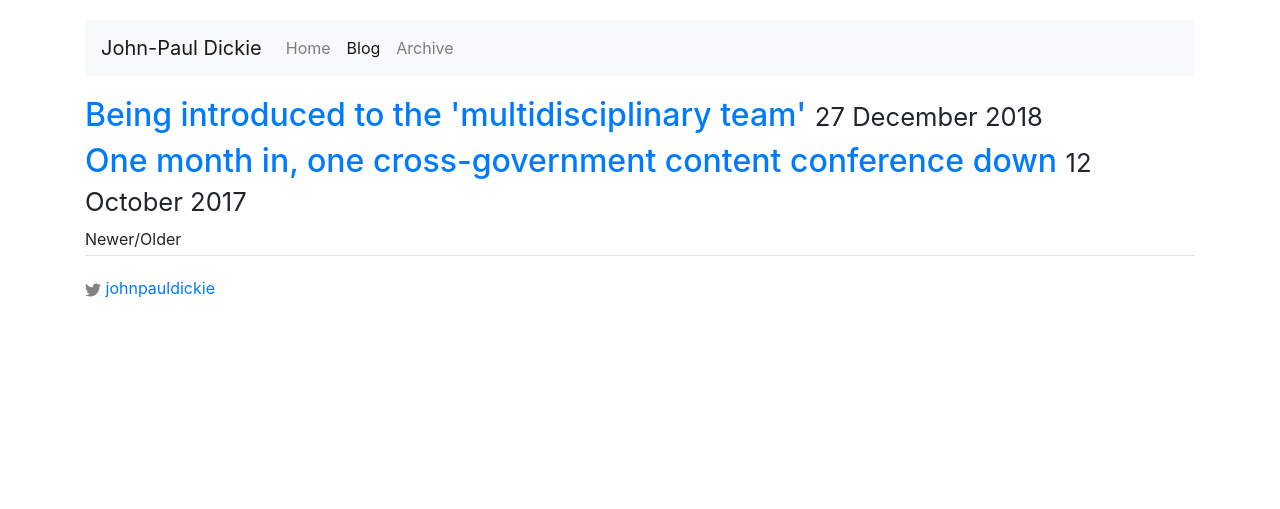
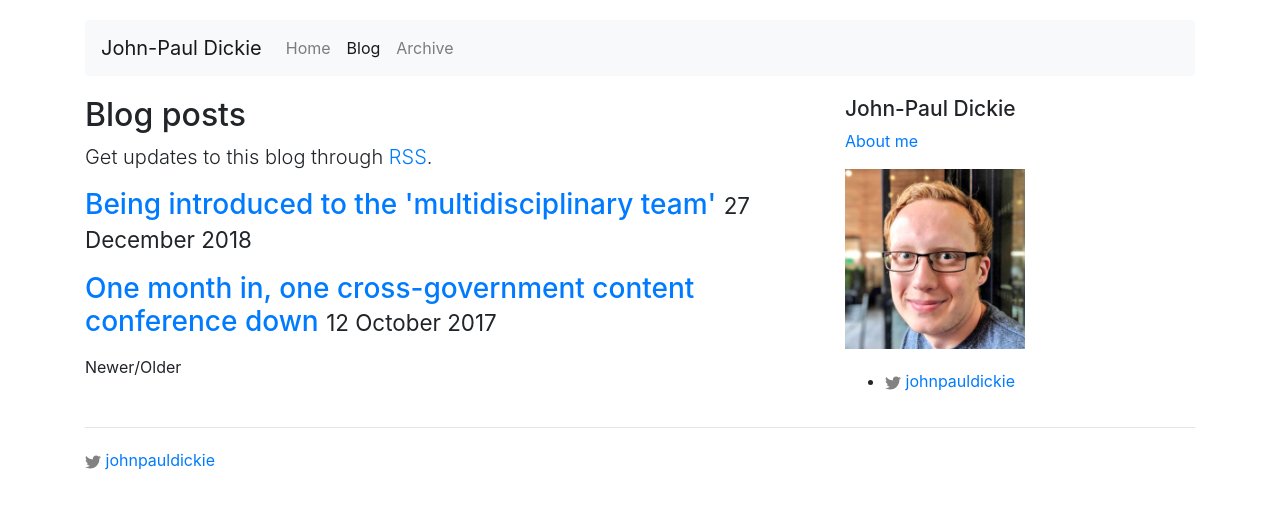
Before and after one commit to johnpauldickie/johnpauldickie.github.io, a Jekyll site: the page built from blog/index.html, in a window 1280 px wide. Shown: the top 509 px of the page. Built offline with Jekyll 4.4.1, drawn with Linux system fonts in a browser that asks for light colours; the list of posts is cut into pages by our own code.

Commit message:
Blog page updates

```diff
--- a/blog/index.html
+++ b/blog/index.html
@@ -1,14 +1,17 @@
 ---
-layout: default
+layout: page
 title: Blog
 ---
-
+<h2>Blog posts</h2>
+<p class="lead">Get updates to this blog through <a href="/feed.xml">RSS</a>.</p>
 {% for page in paginator.posts %}
+<ul class="list-unstyled">
    <article class="post" itemscope itemtype="http://schema.org/BlogPosting">
      <header class="post-header">
-       <h2 class="post-title" itemprop="name headline"><a href="{{ page.url }}">{{ page.title | escape }}</a> <small><time class="date" datetime="{{ page.date | date_to_long_string }}">{{ page.date | date_to_long_string }}</time></small></h2>
+       <h3 class="post-title" itemprop="name headline"><a href="{{ page.url }}">{{ page.title | escape }}</a> <small><time class="date" datetime="{{ page.date | date_to_long_string }}">{{ page.date | date_to_long_string }}</time></small></h3>
      </header>
    </article>
+   </ul>
  {% endfor %}
 
  <!-- Pagination links -->
```
